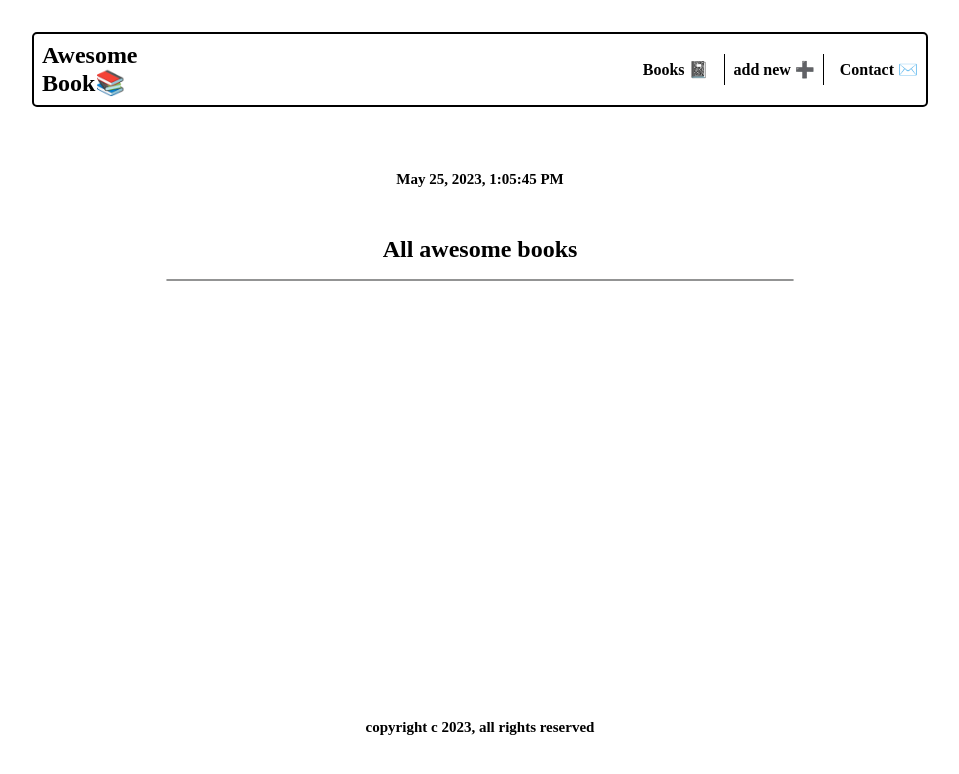
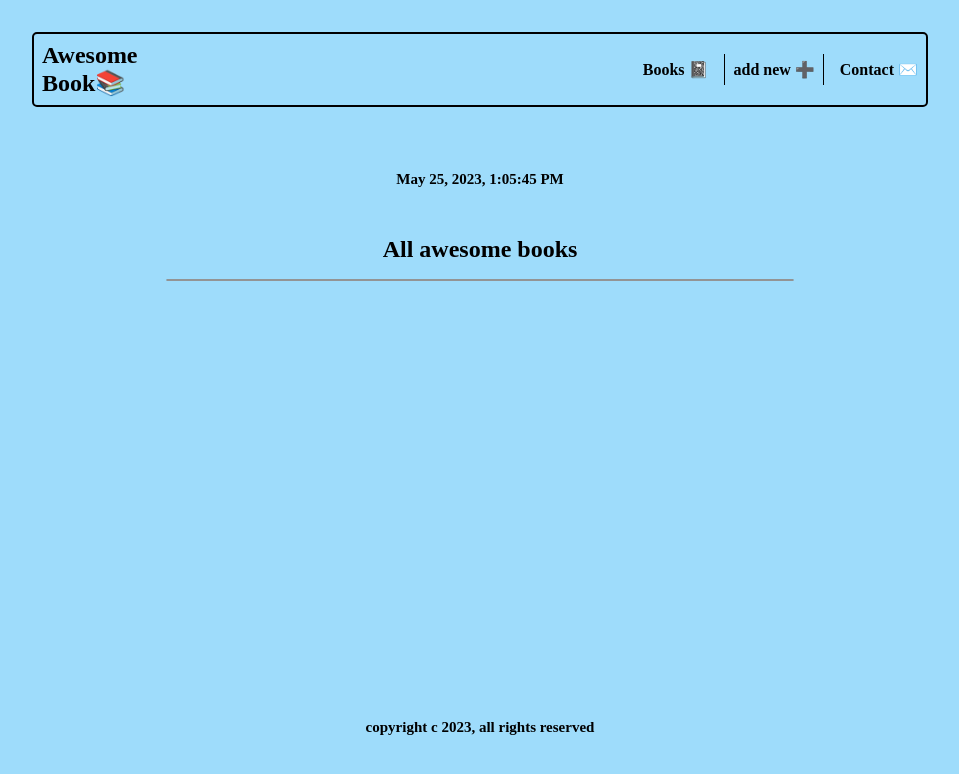
Before and after one commit to Yidnekachew-cmd/Awesome-Books-With-ES6, a website with bundled scripts: page index.html in a window 1280 px wide. Shown: the whole page, without its empty margins (160-1119 px from the left). Built offline with nearby package versions, Linux system fonts and the light colour scheme.

Commit message:
Add background color.

```diff
--- a/index.css
+++ b/index.css
@@ -2,6 +2,7 @@
   margin: 0;
   padding: 0;
   box-sizing: border-box;
+  background-color: rgb(158, 220, 251);
 }
 
 header {
```
